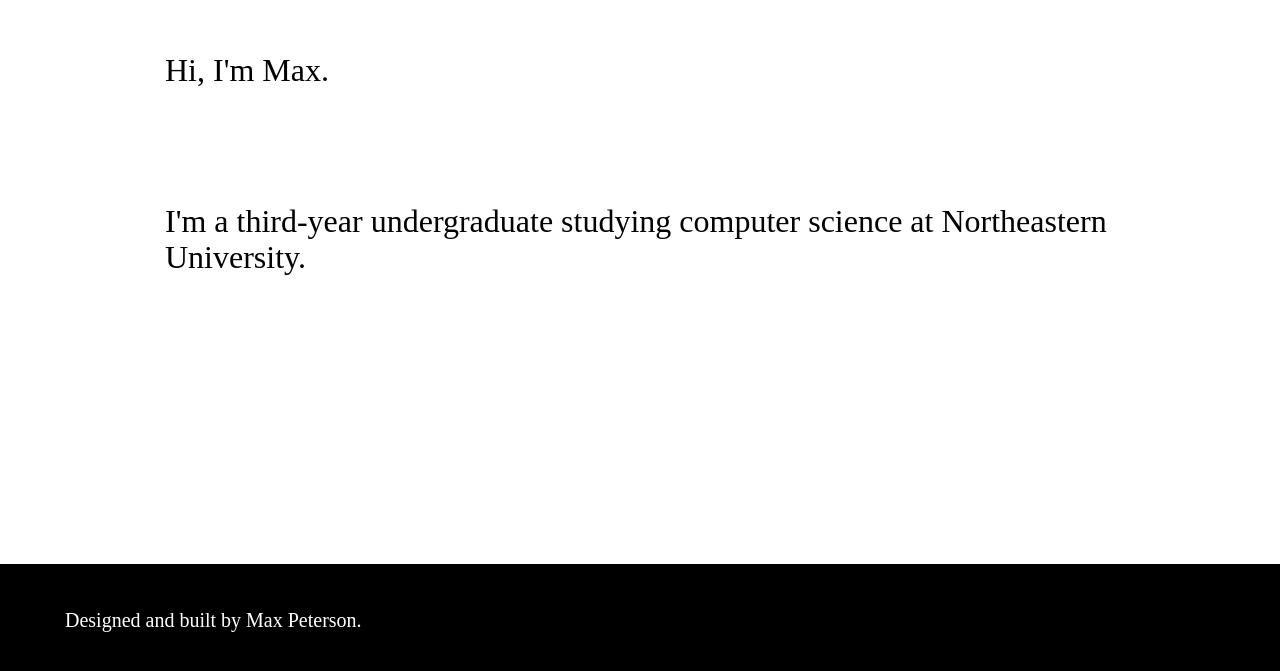
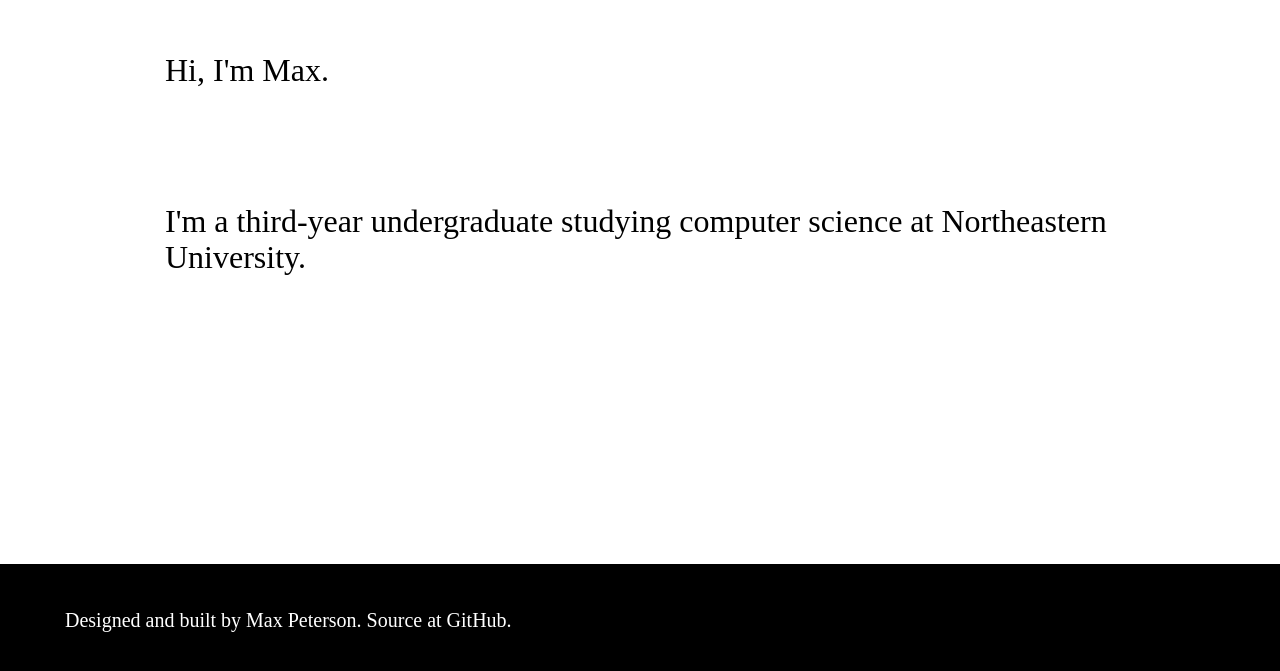
Before and after one commit to maxwellpeterson/personal-site, a Gatsby site: page / in a window 1280 px wide. Shown: the part 1836-2507 px from the top of the page. Built offline with nearby package versions, Linux system fonts and the light colour scheme; Gatsby itself is replaced by a stand-in of ours; a web font is replaced by a local one.

Commit message:
implemented footer

```diff
--- a/src/components/footer.js
+++ b/src/components/footer.js
@@ -15,10 +15,18 @@ const FooterContent = styled.div`
 
 const Footnote = styled.p`
   padding 25px 25px;
-  font-family: 'Cooper Hewitt';
   font-size: 20px;
-  font-weight: 300;
   color: white;
+`
+
+const GitHubLink = styled.a`
+  color: white;
+  font-size: 20px;
+  text-decoration: none;
+  transition: all 0.25s;
+  &:hover {
+    color: darkviolet;
+  }
 `
 
 const text = `
@@ -30,7 +38,11 @@ export default function Footer() {
     <FooterBackground>
       <FooterContent>
         <Footnote>
-          {text}
+          Designed and built by Max Peterson. Source at{' '}
+          <GitHubLink href="https://github.com/maxwellpeterson" target="_blank">
+            GitHub
+          </GitHubLink>
+          .
         </Footnote>
       </FooterContent>
     </FooterBackground>
```
